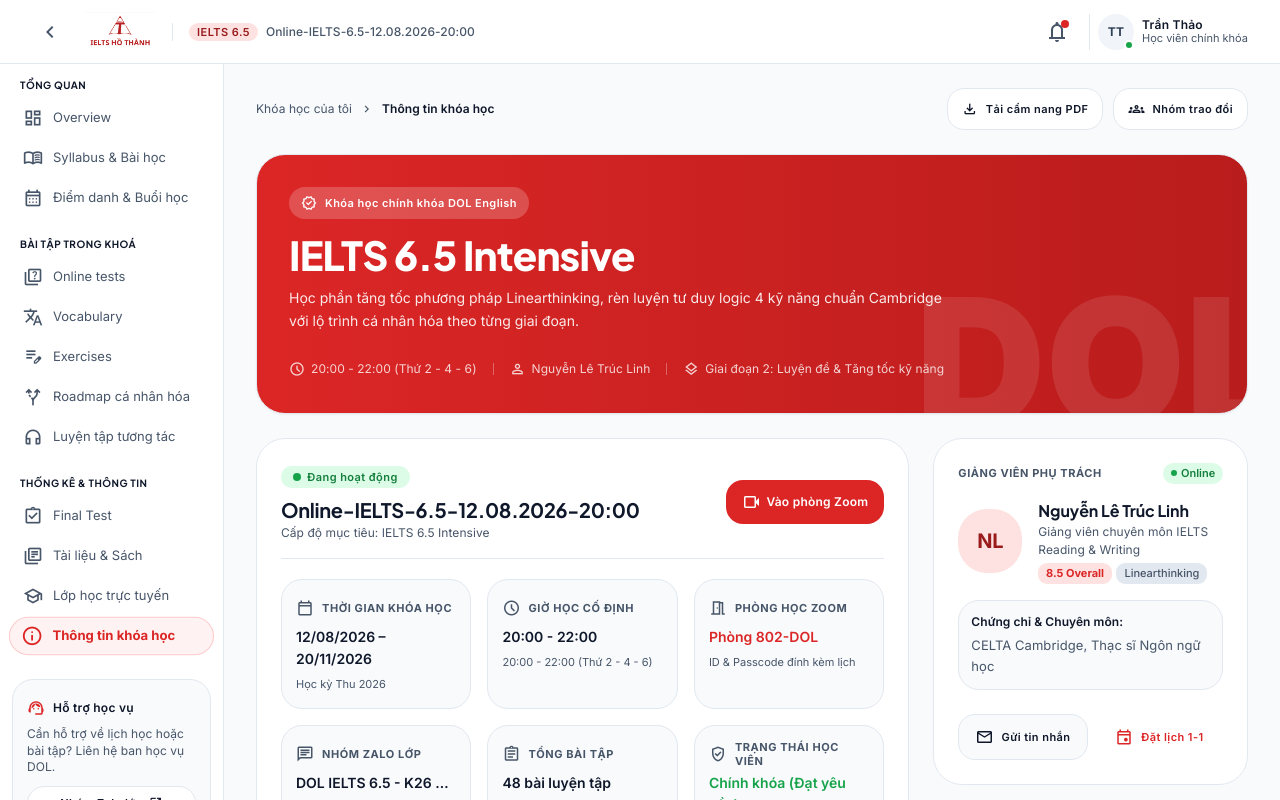
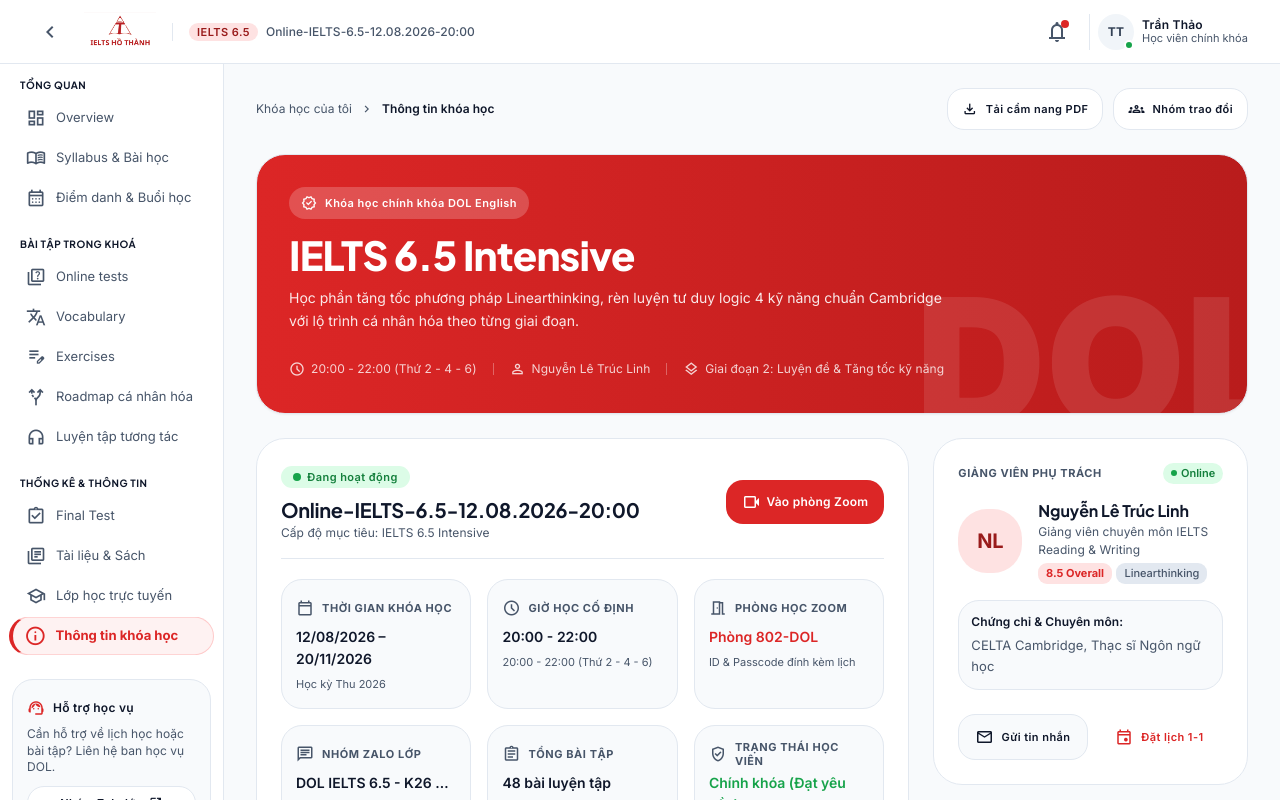
Before and after one commit to rifujin123/ielts-lms, a React (Vite) app: page / in a window 1280 px wide. Shown: the top 800 px of the page. Built offline with nearby package versions, Linux system fonts and the light colour scheme; no server answers.

Commit message:
style(sidebar): remove dot and add red left border accent to active pill

```diff
--- a/src/shared/components/Sidebar/index.tsx
+++ b/src/shared/components/Sidebar/index.tsx
@@ -73,9 +73,9 @@
                 onClick={onItemClick}
                 className={({ isActive }) =>
                   cn(
-                    'group relative flex items-center gap-2.5 rounded-full px-3 py-2 text-body-sm transition-all duration-200 ease-out border',
+                    'group relative flex items-center gap-2.5 rounded-full px-3 py-2 text-body-sm transition-all duration-200 ease-out border border-l-4',
                     isActive
-                      ? 'bg-red-50 text-primary font-bold shadow-xs border-red-200 scale-[1.01]'
+                      ? 'bg-red-50 text-primary font-bold shadow-xs border-red-200 border-l-primary scale-[1.01]'
                       : 'border-transparent text-secondary hover:bg-surface-container-low hover:text-on-surface hover:translate-x-0.5',
                   )
                 }
@@ -93,9 +93,6 @@
                       {item.icon}
                     </span>
                     <span className="truncate flex-1 text-[13px]">{item.label}</span>
-                    {isActive && (
-                      <span className="h-1.5 w-1.5 rounded-full bg-primary animate-pop-in shrink-0" />
-                    )}
                     {item.badge && (
                       <span className="rounded-full bg-primary-container px-2 py-0.5 text-[10px] font-bold text-on-primary-container animate-pop-in">
                         {item.badge}
--- a/src/styles/globals.css
+++ b/src/styles/globals.css
@@ -67,14 +67,14 @@
 }
 
 @layer utilities {
-  /* Sidebar nav active state — Pill shape with subtle elevation */
+  /* Sidebar nav active state — Pill shape with red left border accent */
   .nav-item-active {
-    @apply bg-red-50 text-primary font-bold rounded-full shadow-xs border border-red-200 scale-[1.01];
+    @apply bg-red-50 text-primary font-bold rounded-full shadow-xs border border-red-200 border-l-4 border-l-primary scale-[1.01];
   }
 
   /* Sidebar nav default state */
   .nav-item {
-    @apply text-secondary rounded-full border border-transparent hover:bg-surface-container-low hover:text-on-surface hover:translate-x-0.5 transition-all duration-200 ease-out;
+    @apply text-secondary rounded-full border border-l-4 border-transparent hover:bg-surface-container-low hover:text-on-surface hover:translate-x-0.5 transition-all duration-200 ease-out;
   }
 
   /* ── Sally's Subtle & Academic UX Micro-interactions ─────── */
```
Also changed, not shown: 1 other file (tests, documents, lock files or other folders).
